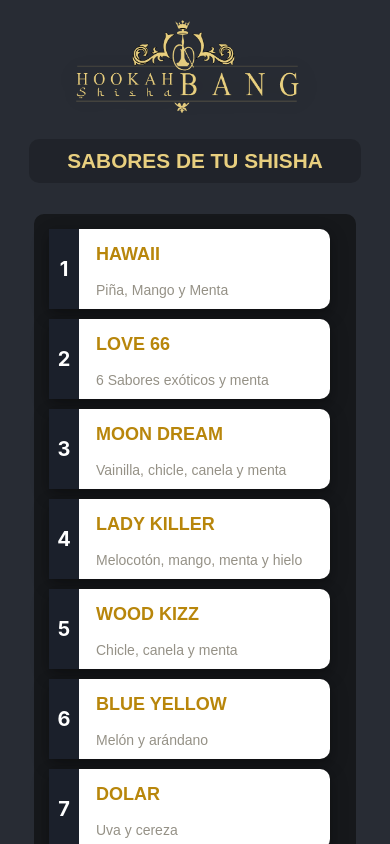
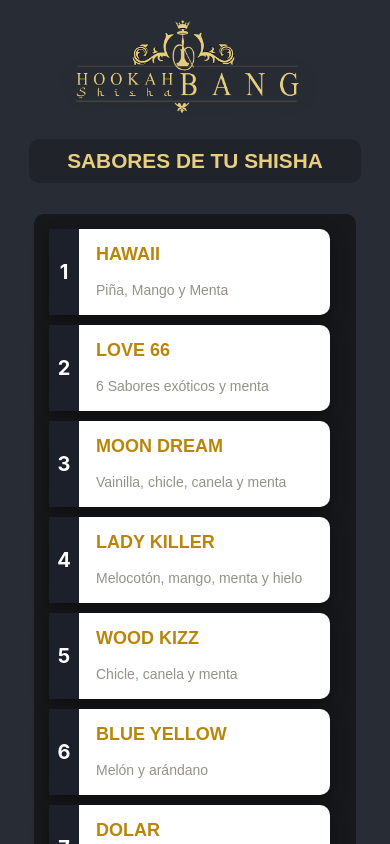
Before and after one commit to Soufisan/HookahBangApp, a React (Vite) app: page / in a window 390 px wide. Shown: the top 844 px of the page. Built offline with nearby package versions, Linux system fonts and the light colour scheme.

Commit message:
Arreglo en responsive de descripción

```diff
--- a/index.html
+++ b/index.html
@@ -5,6 +5,7 @@
     <link rel="icon" type="image/svg+xml" href="./src/img/HookahBangICON.png" />
     <meta name="viewport" content="width=device-width, initial-scale=1.0" />
     <title>Hookah Bang</title>
+
   </head>
   <body>
     <div id="root"></div>
--- a/src/components/CardSabor.css
+++ b/src/components/CardSabor.css
@@ -2,7 +2,7 @@
   background-color: rgb(255, 255, 255);
   border-radius: 10px;
   width: 90%;
-  height: 80px;
+  /* height: 80px; */
   box-shadow: 0 4px 8px 0 rgba(0, 0, 0, 0.2), 0 6px 20px 0 rgba(0, 0, 0, 0.19);
   margin: 10px;
   display: flex;
@@ -79,7 +79,7 @@
 .number {
   background-color: #1b202b;
   display: flex;
-  height: 100%;
+  /* height: 100%; */
   width: 30px;
   justify-content: center;
 }
```
Also changed, not shown: src/components/CardList.jsx (+1 -7 lines).
